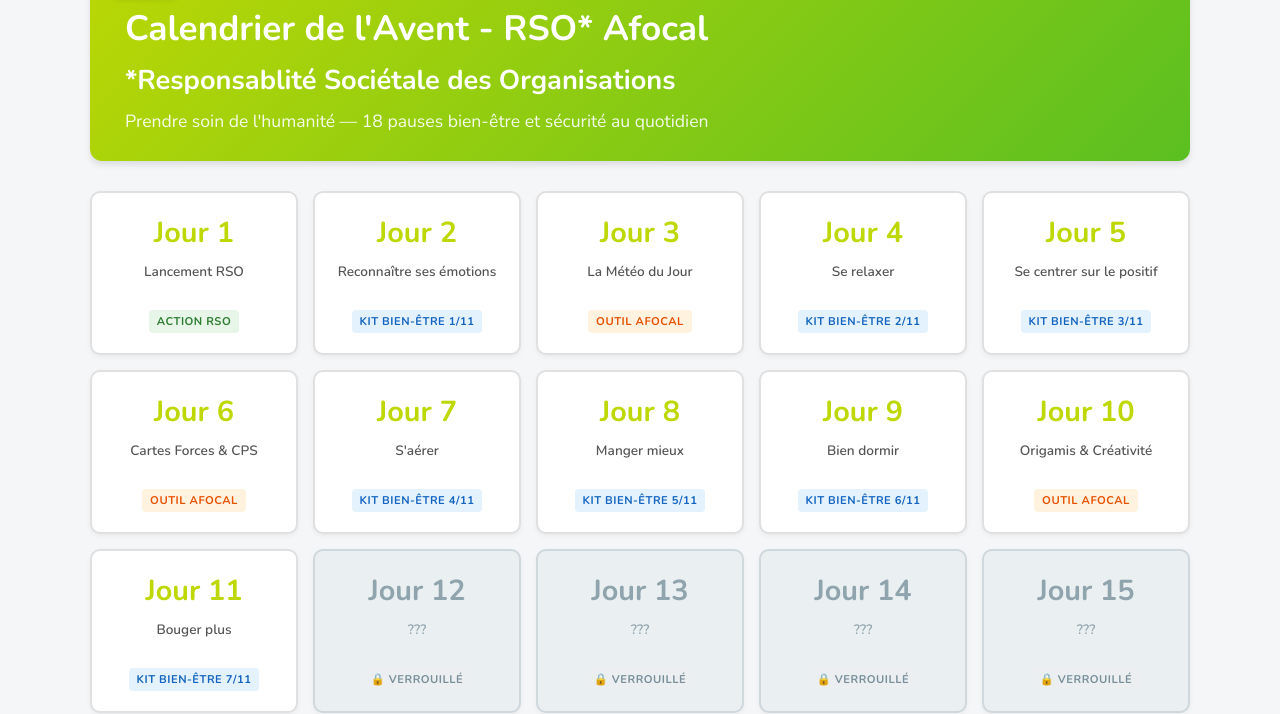
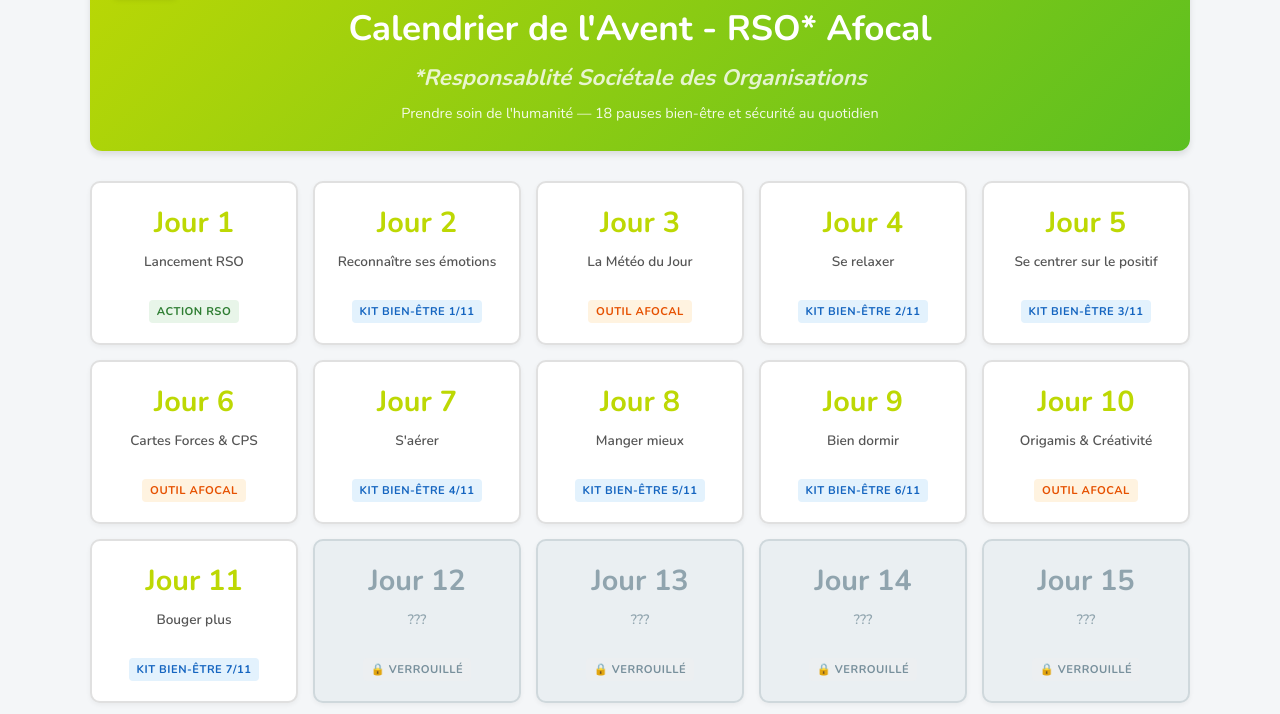
Before and after one commit to antodelavega/antodelavega.github.io, a plain HTML site: page index.html in a window 1280 px wide. Shown: the part 88-802 px from the top of the page. Drawn offline with nearby package versions, Linux system fonts and the light colour scheme.

Commit message:
modif du *

```diff
--- a/index.html
+++ b/index.html
@@ -37,7 +37,7 @@
             align-items: center;
             justify-content: space-between;
             gap: 25px;
-            text-align: left;
+            text-align: center;
             margin-bottom: 30px;
             padding: 72px 35px 28px 35px; /* Espace en haut réservé au logo dans le coin */
             background: linear-gradient(135deg, var(--primary-color), var(--primary-dark));
@@ -101,13 +101,15 @@
 
          header h3 {
             margin: 0 0 10px 0;
-            font-size: 1.7em;
+            font-size: 1.4em;
+            font-style: italic;
+            opacity: 0.8;
         }
 
         header p {
             margin: 0;
             opacity: 0.9;
-            font-size: 1.1em;
+            font-size: 0.9em;
         }
 
         .grid {
```
